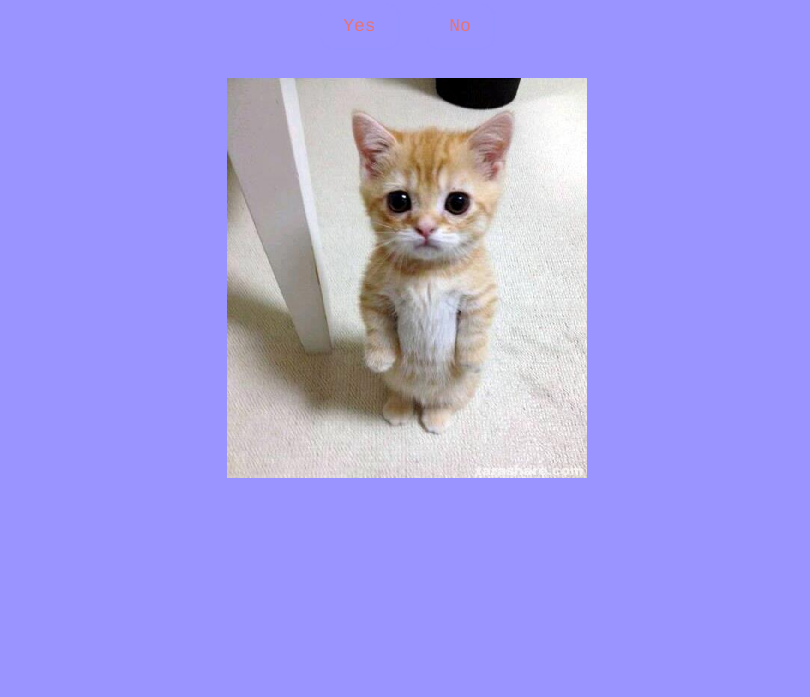
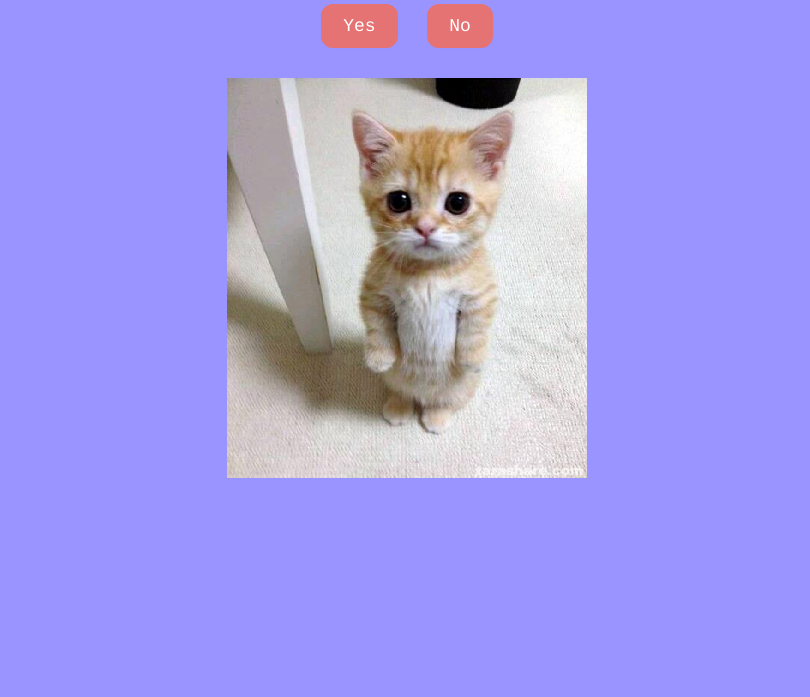
Before and after one commit to FortuneMeya/2-05-2025, a plain HTML site: page index.html in a window 1280 px wide. Shown: the part 103-800 px from the top of the page, without its empty margins (233-1043 px from the left). Drawn offline with Linux system fonts and the light colour scheme.

Commit message:
Update valentine.css

```diff
--- a/css/valentine.css
+++ b/css/valentine.css
@@ -2,8 +2,8 @@ body {
   text-align: center;
   margin-top: 30px;
   font-family: "Courier";
-  background-color: #9994ff;
-  color: #9994ff;
+  background-color: #9994ff; /* Keeps the purple background */
+  color: #ffffff; /* White text for contrast */
 }
 
 img {
@@ -16,24 +16,25 @@ img {
   font-size: 50px;
   margin-bottom: 10px;
 }
+
 .answerButton {
   padding: 10px 20px;
   font-size: 18px;
   cursor: pointer;
   margin: 10px;
-  font-family: "courier";
+  font-family: "Courier";
   margin-bottom: 20px;
-  background-color: #9994ff;
-  color: #e67373;
+  background-color: #e67373; /* Soft red to contrast */
+  color: #ffffff; /* White text for better visibility */
   border-radius: 12px;
-  border: 2px solid #9994ff;
+  border: 2px solid #e67373;
   box-shadow: 1px 1px 2px #9994ff;
   transition: 0.3s;
 }
 
 .answerButton:hover {
-  background-color: #9994ff;
-  color: #ffe3e1;
-  border: 2px solid #9994ff;
-  box-shadow: 1px 1px 2px #9994ff;
+  background-color: #ffe3e1; /* Light pink on hover */
+  color: #9994ff; /* Purple text on hover */
+  border: 2px solid #ffe3e1;
+  box-shadow: 1px 1px 2px #ffe3e1;
 }
```
